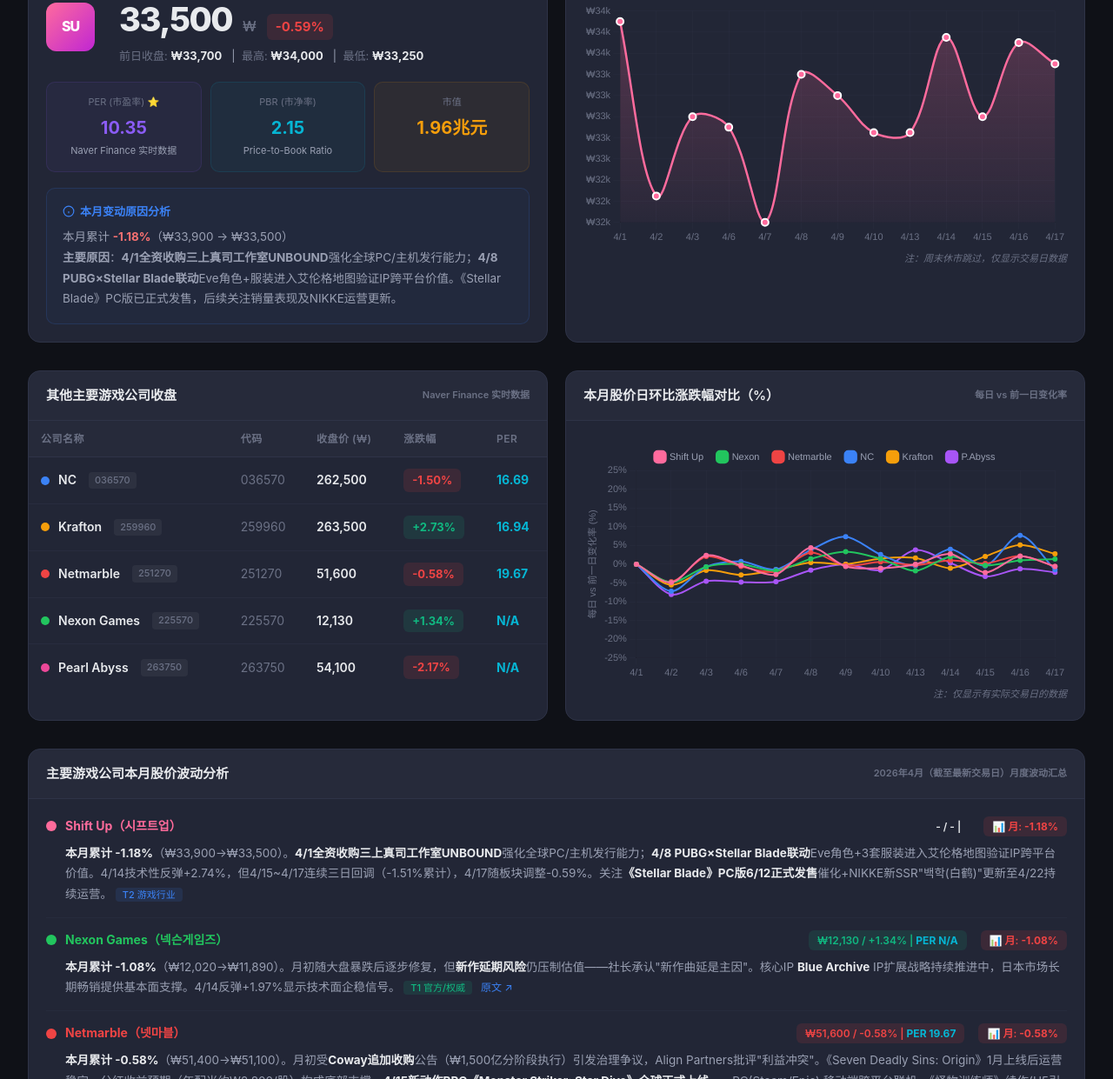
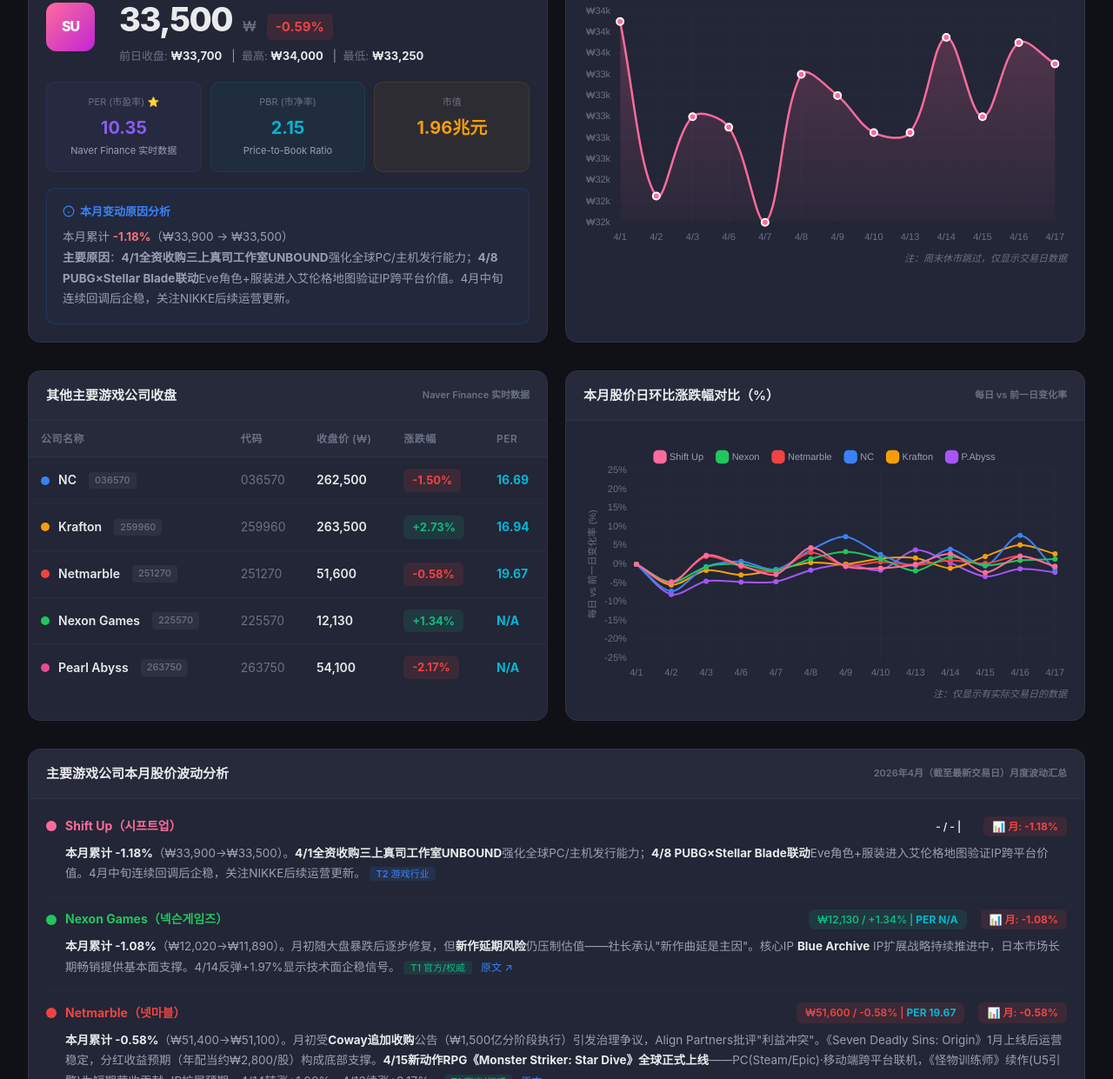
Before and after one commit to zhangwsh12-arch/stock-dashboard, a website: page index.html in a window 1280 px wide. Shown: the part 814-2055 px from the top of the page at 87% size. Drawn offline with nearby package versions, Linux system fonts and the light colour scheme.

Commit message:
🧹 cleanup: 删除SB PC版发售+NIKKE 4/22等全部过期信息（两处同步）

```diff
--- a/index.html
+++ b/index.html
@@ -448,7 +448,7 @@
         : '《Crimson Desert（红色沙漠）》前期涨幅较大，<strong>获利了结卖压释放</strong>。短期技术性回调占主导。',
       'Krafton': '<strong>PUBG Mobile</strong>中国区收入不确定性持续 + 全球科技股回调拖累游戏板块情绪 + Krafton市值较大（约30兆韩元），大盘波动时外资抛售压力更重。',
       'Shift Up': isApril13OrLater
-        ? '<strong>4/1全资收购三上真司工作室UNBOUND</strong>强化全球PC/主机发行能力；<strong>4/8 PUBG×Stellar Blade联动</strong>Eve角色+服装进入艾伦格地图验证IP跨平台价值。《Stellar Blade》PC版已正式发售，后续关注销量表现及NIKKE运营更新。'
+        ? '<strong>4/1全资收购三上真司工作室UNBOUND</strong>强化全球PC/主机发行能力；<strong>4/8 PUBG×Stellar Blade联动</strong>Eve角色+服装进入艾伦格地图验证IP跨平台价值。4月中旬连续回调后企稳，关注NIKKE后续运营更新。'
         : isApril10OrLater
           ? '<strong>联动利好消化后技术性回调</strong>：PUBG×Stellar Blade联动(4/8)短期催化已充分反应，4/10进入获利了结阶段。'
           : '<strong>联动利好逐步消化后的技术性回调</strong>——短期缺乏新催化剂，或受游戏板块整体回调拖累。',
@@ -987,7 +987,7 @@
   const items = [
     {code:'462870',name:'Shift Up',nameKr:'시프트업',color:'#ff6b9b',
      monthChange:-1.18, monthClass:'down',
-     text:`<strong>本月累计 -1.18%</strong>（₩33,900→₩33,500）。<strong>4/1全资收购三上真司工作室UNBOUND</strong>强化全球PC/主机发行能力；<strong>4/8 PUBG×Stellar Blade联动</strong>Eve角色+3套服装进入艾伦格地图验证IP跨平台价值。4/14技术性反弹+2.74%，但4/15~4/17连续三日回调（-1.51%累计），4/17随板块调整-0.59%。关注<strong>《Stellar Blade》PC版6/12正式发售</strong>催化+NIKKE新SSR"백학(白鹤)"更新至4/22持续运营。`,
+     text:`<strong>本月累计 -1.18%</strong>（₩33,900→₩33,500）。<strong>4/1全资收购三上真司工作室UNBOUND</strong>强化全球PC/主机发行能力；<strong>4/8 PUBG×Stellar Blade联动</strong>Eve角色+服装进入艾伦格地图验证IP跨平台价值。4月中旬连续回调后企稳，关注NIKKE后续运营更新。`,
      tier:2,url:''},
     {code:'225570',name:'Nexon Games',nameKr:'넥슨게임즈',color:'#22c55e',
      monthChange:-1.08, monthClass:'down',
```
